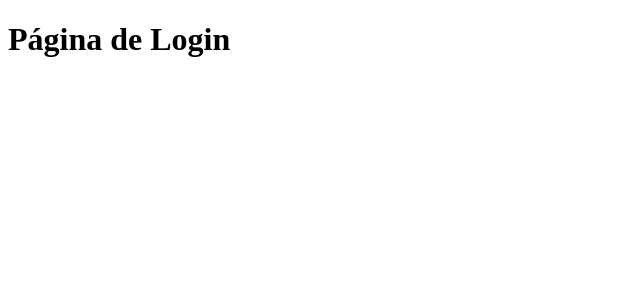
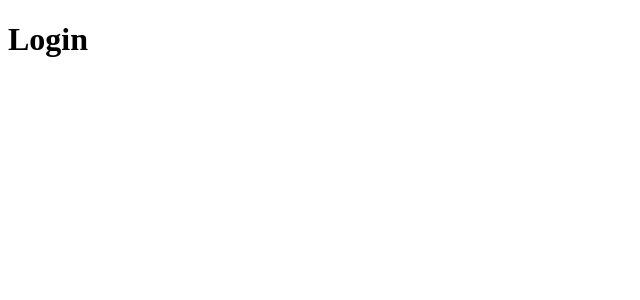
Before and after one commit to bruna-devbio/TF-Ze-Delivery, a React (Create React App) app: page /Login in a window 1280 px wide. Shown: the top 300 px of the page, without its empty margins (0-640 px from the left). Built offline with nearby package versions, Linux system fonts and the light colour scheme.

Commit message:
rotas iniciais rodando

```diff
--- a/src/App.js
+++ b/src/App.js
@@ -1,17 +1,17 @@
-import { Route, Routes } from 'react-router-dom';
-
-import Login from './pages/Login/login';
-
+import React from 'react';
+import Login from './pages/Login/Login'
+import Home from './pages/Home/Home'
+import Register from './pages/Register/Register'
+import './App.css';
+import { Routes, Route } from 'react-router-dom';
 
 function App() {
   return (
-    <div>
-      <main>
-        <Routes>
-          <Route path='/login' element={<Login/>} />
-        </Routes>
-      </main>
-    </div>
+    <Routes>
+      <Route path="/" element={<Home />}/>
+      <Route path="/Register" element={<Register />}/>
+      <Route path="/Login" element={<Login />}/>
+    </Routes>
   );
 }
 
--- /dev/null
+++ b/src/pages/Home/Home.js
@@ -0,0 +1,8 @@
+
+const Home = () => {
+  return (
+    <h1>Página Inicial</h1>
+  )
+}
+
+export default Home
--- /dev/null
+++ b/src/pages/Login/Login.js
@@ -0,0 +1,8 @@
+
+const Login = () => {
+  return (
+    <h1>Login</h1>
+  )
+}
+
+export default Login
--- /dev/null
+++ b/src/pages/Register/Register.js
@@ -0,0 +1,8 @@
+
+const Register = () => {
+  return (
+    <h1>Cadastro</h1>
+  )
+}
+
+export default Register
```
Also changed, not shown: src/index.js (+7 -4 lines).
